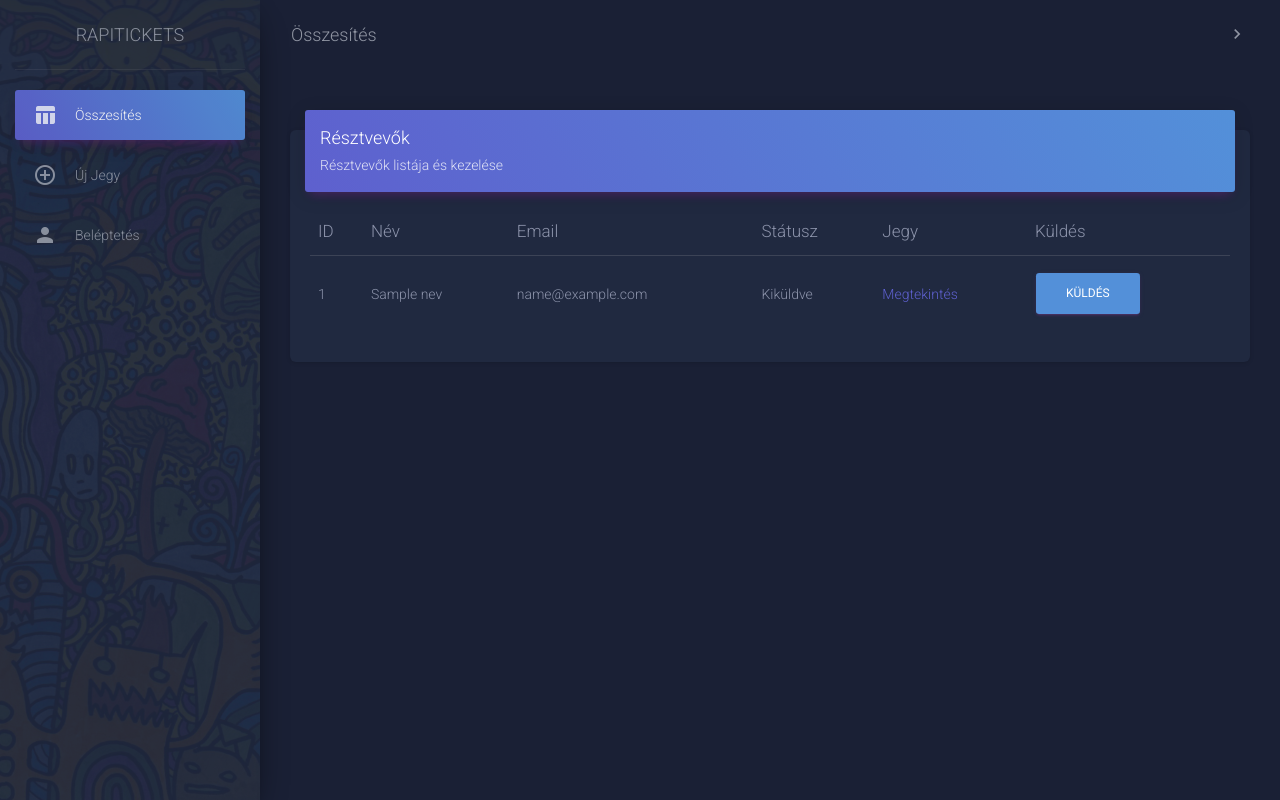
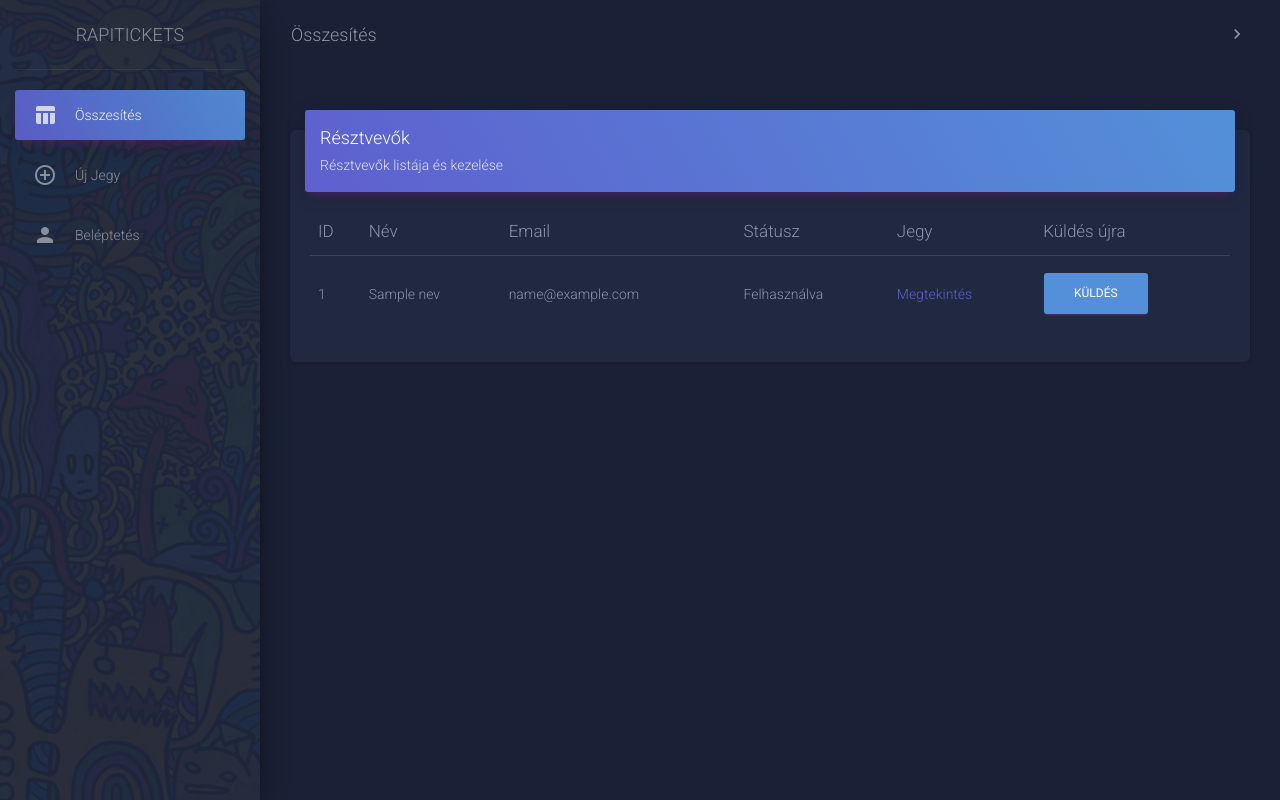
Before and after one commit to cybetyar/rapi-repo, a Flask app: template templates/index.html in a window 1280 px wide. Run offline with Flask 2, Linux system fonts and the light colour scheme; the template is opened without the code that fills it: most values are stand-ins (such as "Sample title", 1, 10 or a date in 2020); parts of the project's set-up code (start-up, migrations or seed data) failed here and were passed over; some libraries are stand-ins or nearby versions.

Commit message:
Update index.html

```diff
--- a/templates/index.html
+++ b/templates/index.html
@@ -14,18 +14,13 @@
   <link rel="stylesheet" href="https://maxcdn.bootstrapcdn.com/font-awesome/latest/css/font-awesome.min.css">
   <!-- CSS Files -->
   <link href="static/assets/css/material-dashboard.css?v=2.1.0" rel="stylesheet" />
-  <!-- CSS Just for demo purpose, don't include it in your project -->
-  <link href="static/assets/demo/demo.css" rel="stylesheet" />
+
 </head>
 
 <body class="dark-edition">
   <div class="wrapper ">
     <div class="sidebar" data-color="purple" data-background-color="black" data-image="static/assets/img/sidebar.png">
-      <!--
-        Tip 1: You can change the color of the sidebar using: data-color="purple | azure | green | orange | danger"
 
-        Tip 2: you can also add an image using data-image tag
-    -->
       <div class="logo"><a href="http://www.creative-tim.com" class="simple-text logo-normal">
           RapiTickets
         </a></div>
@@ -112,7 +107,7 @@
                           Jegy
                         </th>
                         <th>
-                          Küldés
+                          Küldés újra
                         </th>
                       </thead>
                       <tbody>
@@ -122,9 +117,9 @@
                           <td>{{row["nev"]}}</td>
                           <td>{{row["email"]}}</td>
                           {% if row["kuldes"] == 0 %}
-                              <td>Küldésre vár</td>
+                              <td>Kézbesítve</td>
                           {% else %}
-                              <td>Kiküldve</td>
+                              <td>Felhasználva</td>
                           {% endif %}
                           <td class="text-primary">Megtekintés</td>
                           <td><button class="btn btn-primary">Küldés</button></td>
@@ -157,8 +152,7 @@
   <script src="static/assets/js/plugins/bootstrap-notify.js"></script>
   <!-- Control Center for Material Dashboard: parallax effects, scripts for the example pages etc -->
   <script src="static/assets/js/material-dashboard.js?v=2.1.0"></script>
-  <!-- Material Dashboard DEMO methods, don't include it in your project! -->
-  <script src="static/assets/demo/demo.js"></script>
+
   <script>
     $(document).ready(function() {
       $().ready(function() {
```
